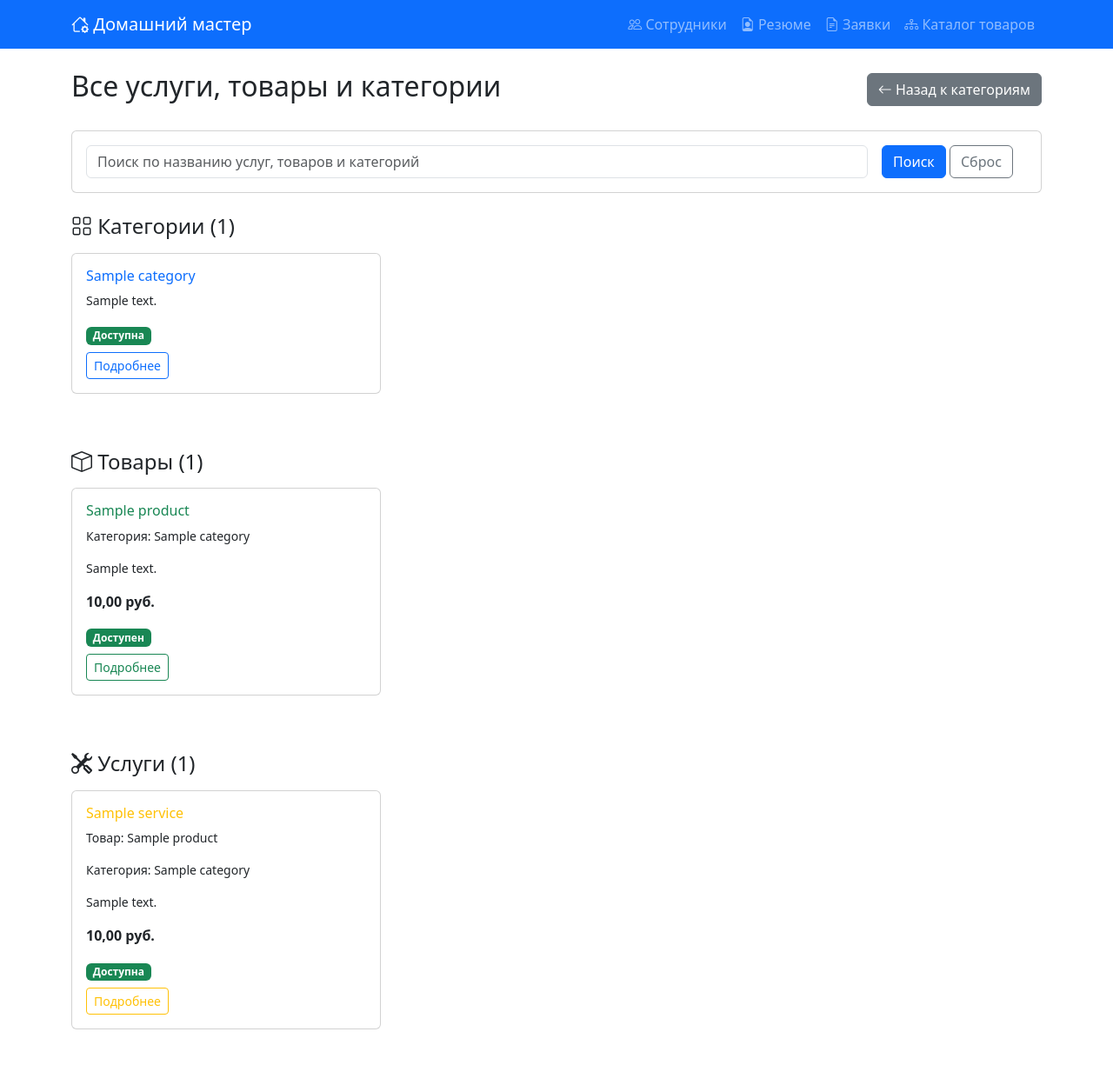
After one commit to GrigoryKalinin/Home_master, a Django app: page /dashboard/all-items/ in a window 1280 px wide. The commit adds this page. Shown: the whole page at 87% size. Run offline with Django 5.2, Linux system fonts and the light colour scheme; a user stored in the database is signed in; tables that the repository leaves empty hold one stand-in row (values such as "Sample post").

Commit message:
- Добавлено представление, шаблон и урл для списка всех товаров, услуг и категорий

```diff
--- /dev/null
+++ b/main/templates/main/private/all_items_list.html
@@ -0,0 +1,126 @@
+{% extends 'private/employee_base.html' %}
+
+{% block title %}Все услуги, товары и категории{% endblock title%}
+
+{% block content %}
+<div class="container mt-4">
+  <div class="d-flex justify-content-between align-items-center mb-4">
+    <h2>Все услуги, товары и категории</h2>
+    <a href="{% url 'main:category_list' %}" class="btn btn-secondary">
+      <i class="bi bi-arrow-left"></i> Назад к категориям
+    </a>
+  </div>
+
+  <!-- Поиск -->
+  <div class="card mb-4">
+    <div class="card-body">
+      <form method="get" class="row g-3">
+        <div class="col-md-10">
+          <input type="text" name="search" class="form-control" value="{{ request.GET.search }}" placeholder="Поиск по названию услуг, товаров и категорий">
+        </div>
+        <div class="col-md-2">
+          <button type="submit" class="btn btn-primary">Поиск</button>
+          <a href="{% url 'main:all_items_list' %}" class="btn btn-outline-secondary">Сброс</a>
+        </div>
+      </form>
+    </div>
+  </div>
+
+  <!-- Результаты -->
+  {% if categories or products or services %}
+
+    <!-- Категории -->
+    {% if categories %}
+    <div class="mb-5">
+      <h4 class="mb-3"><i class="bi bi-grid"></i> Категории ({{ categories|length }})</h4>
+      <div class="row">
+        {% for category in categories %}
+        <div class="col-md-6 col-lg-4 mb-3">
+          <div class="card">
+            <div class="card-body">
+              <h6 class="card-title text-primary">{{ category.name }}</h6>
+              <p class="card-text small">{{ category.description|truncatechars:50 }}</p>
+              <span class="badge {% if category.available %}bg-success{% else %}bg-secondary{% endif %} mb-2">
+                {% if category.available %}Доступна{% else %}Недоступна{% endif %}
+              </span>
+              <div>
+                <a href="{% url 'main:category_detail' category.slug %}" class="btn btn-sm btn-outline-primary">
+                  <i class="fas fa-eye"></i> Подробнее
+                </a>
+              </div>
+            </div>
+          </div>
+        </div>
+        {% endfor %}
+      </div>
+    </div>
+    {% endif %}
+
+    <!-- Товары -->
+    {% if products %}
+    <div class="mb-5">
+      <h4 class="mb-3"><i class="bi bi-box"></i> Товары ({{ products|length }})</h4>
+      <div class="row">
+        {% for product in products %}
+        <div class="col-md-6 col-lg-4 mb-3">
+          <div class="card">
+            <div class="card-body">
+              <h6 class="card-title text-success">{{ product.name }}</h6>
+              <p class="card-text small">Категория: {{ product.category.name }}</p>
+              <p class="card-text small">{{ product.description|truncatechars:50 }}</p>
+              <p class="card-text"><strong>{{ product.price }} руб.</strong></p>
+              <span class="badge {% if product.available %}bg-success{% else %}bg-secondary{% endif %} mb-2">
+                {% if product.available %}Доступен{% else %}Недоступен{% endif %}
+              </span>
+              <div>
+                <a href="{% url 'main:product_detail_admin' product.slug %}" class="btn btn-sm btn-outline-success">
+                  <i class="fas fa-eye"></i> Подробнее
+                </a>
+              </div>
+            </div>
+          </div>
+        </div>
+        {% endfor %}
+      </div>
+    </div>
+    {% endif %}
+
+    <!-- Услуги -->
+    {% if services %}
+    <div class="mb-5">
+      <h4 class="mb-3"><i class="bi bi-tools"></i> Услуги ({{ services|length }})</h4>
+      <div class="row">
+        {% for service in services %}
+        <div class="col-md-6 col-lg-4 mb-3">
+          <div class="card">
+            <div class="card-body">
+              <h6 class="card-title text-warning">{{ service.name }}</h6>
+              <p class="card-text small">Товар: {{ service.product.name }}</p>
+              <p class="card-text small">Категория: {{ service.product.category.name }}</p>
+              <p class="card-text small">{{ service.description|truncatechars:50 }}</p>
+              <p class="card-text"><strong>{{ service.price }} руб.</strong></p>
+              <span class="badge {% if service.available %}bg-success{% else %}bg-secondary{% endif %} mb-2">
+                {% if service.available %}Доступна{% else %}Недоступна{% endif %}
+              </span>
+              <div>
+                <a href="{% url 'main:service_detail' service.slug %}" class="btn btn-sm btn-outline-warning">
+                  <i class="fas fa-eye"></i> Подробнее
+                </a>
+              </div>
+            </div>
+          </div>
+        </div>
+        {% endfor %}
+      </div>
+    </div>
+    {% endif %}
+
+  {% else %}
+    <div class="text-center py-5">
+      <i class="bi bi-search display-1 text-muted"></i>
+      <h4 class="mt-3">Ничего не найдено</h4>
+      <p class="text-muted">Попробуйте изменить поисковый запрос</p>
+    </div>
+  {% endif %}
+</div>
+{% endblock content%}
--- a/main/urls.py
+++ b/main/urls.py
@@ -12,6 +12,7 @@ urlpatterns = [
 
     # Управление
     path('dashboard/', views.DashboardView.as_view(), name='employee_dashboard'),
+    path('dashboard/all-items/', views.AllItemsListView.as_view(), name='all_items_list'),
         # Заказы
     path('dashboard/orders/', views.OrderListView.as_view(), name='order_list'),
     path('dashboard/order/<int:pk>/status/', views.OrderStatusUpdateView.as_view(), name='order_status_update'),
--- a/main/views.py
+++ b/main/views.py
@@ -547,3 +547,26 @@ class JobApplicationDetailView(StaffRequiredMixin, DetailView):
         context = super().get_context_data(**kwargs)
         context['status_choices'] = JobApplication.STATUS_CHOICES
         return context
+
+class AllItemsListView(StaffRequiredMixin, TemplateView):
+    template_name = "main/private/all_items_list.html"
+
+    def get_context_data(self, **kwargs):
+        context = super().get_context_data(**kwargs)
+        search = self.request.GET.get('search', '')
+
+        categories = Category.objects.all()
+        products = Product.objects.select_related('category')
+        services = Service.objects.select_related('product__category')
+
+        if search:
+            categories = categories.filter(name__icontains=search)
+            products = products.filter(name__icontains=search)
+            services = services.filter(name__icontains=search)
+
+        context['categories'] = categories.order_by('name')
+        context['products'] = products.order_by('name')
+        context['services'] = services.order_by('name')
+        context['search_query'] = search
+
+        return context
```
Also changed, not shown: main/templates/main/private/category/category_list.html (+8 -3 lines).
